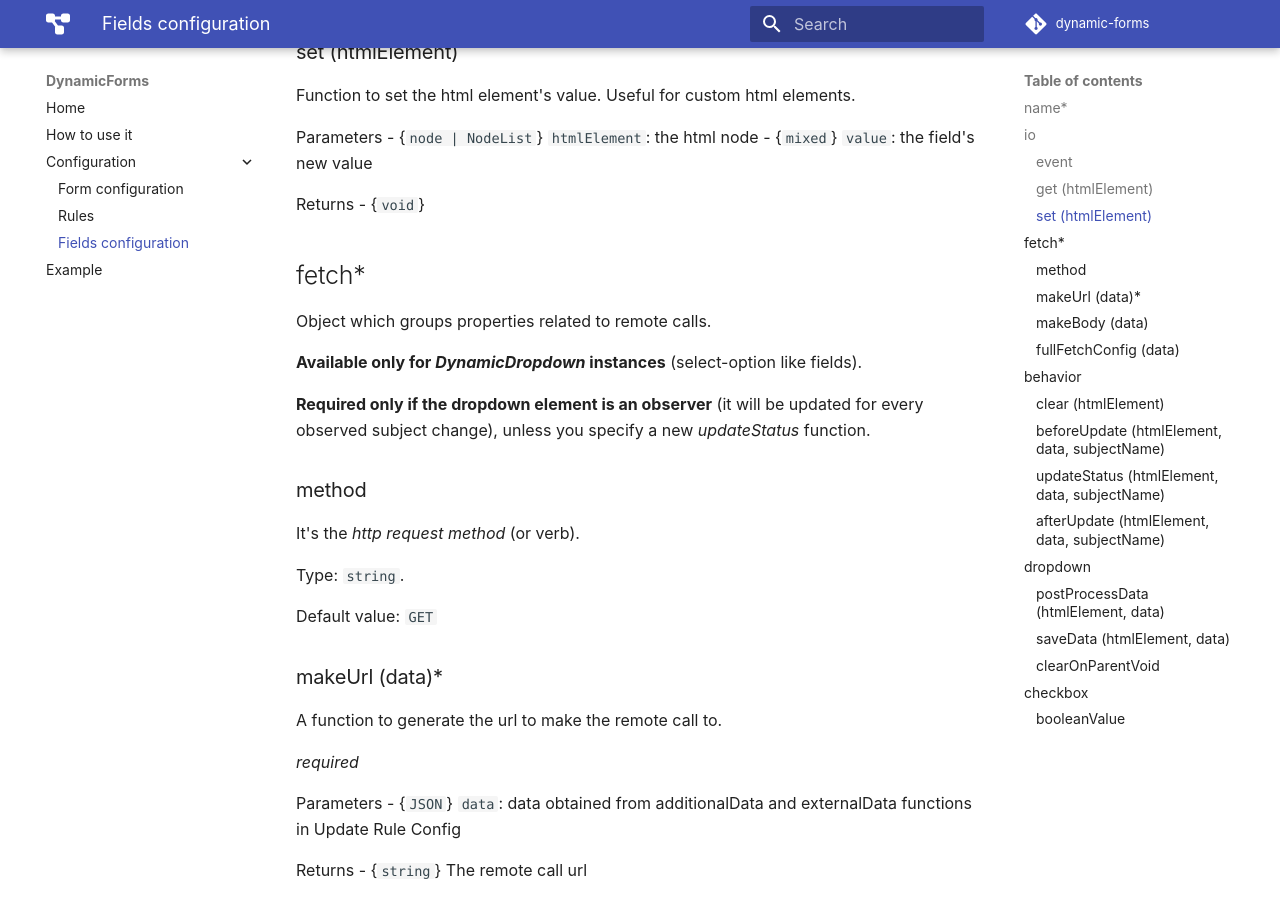
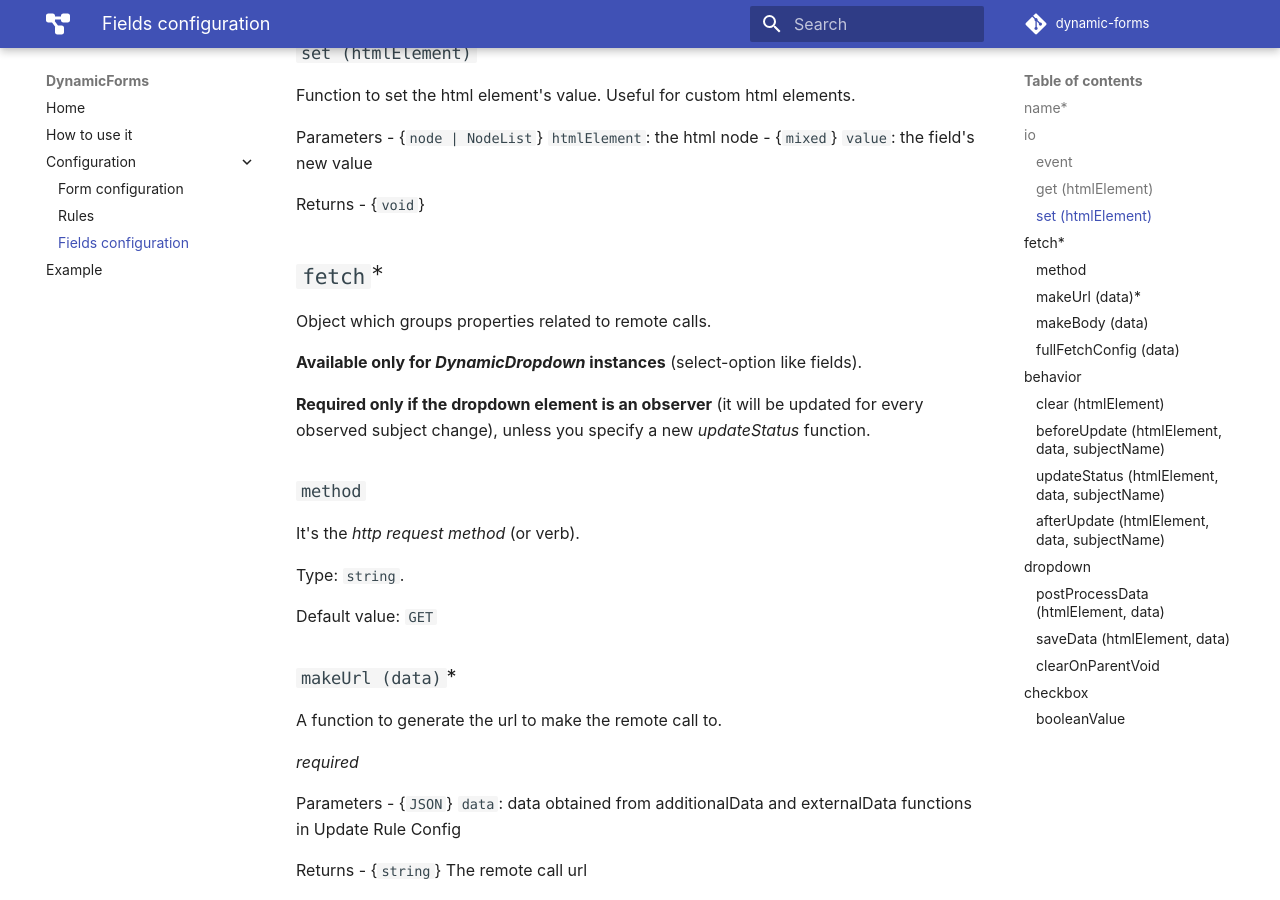
Before and after one commit to simomosi/dynamic-forms, an MkDocs documentation site: the page built from docs/configurations/field-configuration.md, in a window 1280 px wide and 900 px high, scrolled down 1610 px. Built offline with MkDocs 1.6.1 and Material for MkDocs 9.7.7, drawn with Linux system fonts in a browser that asks for light colours; comment, search, counter and statistics services are not loaded.

Commit message:
hilighted properties in docs titles

````diff
--- a/docs/configurations/field-configuration.md
+++ b/docs/configurations/field-configuration.md
@@ -36,18 +36,18 @@ let fieldConfiguration = {
 };
 ```
 
-## name*
+## `name`*
 The html element name.
 
 Type: `string`.
 
 *required*
 
-## io
+## `io`
 Object which groups properties related to field input and output.
 
 
-### event
+### `event`
 The html event which symbolize the Subject's status change (e.g. *change* for a dropdown, *click* for a checkbox...).
 
 It is used to put an event listener which will notify Subject's Observers.
@@ -56,7 +56,7 @@ Type: `string`.
 
 Default value: `change`.
 
-### get (htmlElement)
+### `get (htmlElement)`
 Function to fetch the html element's value. Useful for custom html elements.
 
 Parameters
@@ -65,7 +65,7 @@ Parameters
 Returns
 - {`string`} the field content
 
-### set (htmlElement)
+### `set (htmlElement)`
 Function to set the html element's value. Useful for custom html elements.
 
 Parameters
@@ -75,14 +75,14 @@ Parameters
 Returns
 - {`void`}
 
-## fetch*
+## `fetch`*
 Object which groups properties related to remote calls.
 
 **Available only for *DynamicDropdown* instances** (select-option like fields).
 
 **Required only if the dropdown element is an observer** (it will be updated for every observed subject change), unless you specify a new *updateStatus* function.
 
-### method
+### `method`
 It's the *http request method* (or verb).
 
 Type: `string`.
@@ -90,7 +90,7 @@ Type: `string`.
 Default value: `GET`
 
 
-### makeUrl (data)*
+### `makeUrl (data)`*
 A function to generate the url to make the remote call to.
 
 *required*
@@ -101,7 +101,7 @@ Parameters
 Returns
 - {`string`} The remote call url
 
-### makeBody (data)
+### `makeBody (data)`
 A function to generate the remote call body in the desired method (e.g. JSON.stringify, FormData...).
 
 It's not necessary if the remote call uses the GET request method (parameters need to be placed in the url).
@@ -112,7 +112,7 @@ Parameters
 Returns
 - {`object`} The remote call body
 
-### fullFetchConfig (data)
+### `fullFetchConfig (data)`
 A function to generate the complete Fetch configuration for remote calls.
 
 If this function is defined, the updateStatus default function will ignore *fetch.method* property and *fetch.makeBody* function.
@@ -123,10 +123,10 @@ Parameters
 Returns
 - {`object`} The complete Fetch configuration
 
-## behavior
+## `behavior`
 Object which groups properties related to field behavior.
 
-### clear (htmlElement)
+### `clear (htmlElement)`
 Function to unset the field's current value. Sometimes it is used to clear the field from its content (for input and dropdown types).
 
 Parameters
@@ -136,7 +136,7 @@ Returns
 - {`void`}
 
 
-### beforeUpdate (htmlElement, data, subjectName)
+### `beforeUpdate (htmlElement, data, subjectName)`
 Method called before triggering the field's status update. If return value is *false*, the update is aborted.
 
 Default behavior: nothing. For **DynamicDropdown** elements it clear the field content if *clearOnParentVoid* conditions are satisfied.
@@ -149,7 +149,7 @@ Parameters
 Returns
 - {`boolean`} *false* to abort the update, *true* otherwise
 
-### updateStatus (htmlElement, data, subjectName)
+### `updateStatus (htmlElement, data, subjectName)`
 Method to update the field status. It is useful to update the field's attributes (*display*, *disabled*...) and content.
 
 Default behavior: nothing. For **DynamicDropdown** elements it makes a remote call (using *fetch*), retrieves new date and saves it as *select* new content (*option*).
@@ -162,7 +162,7 @@ Parameters
 Returns
 - {`void`}
 
-### afterUpdate (htmlElement, data, subjectName)
+### `afterUpdate (htmlElement, data, subjectName)`
 Method called after triggering the field's status update.
 
 Parameters
@@ -173,10 +173,10 @@ Parameters
 Returns
 - {`boolean`} (currently) unused
 
-## dropdown
+## `dropdown`
 Object which groups properties related to select-option elements.
 
-### postProcessData (htmlElement, data)
+### `postProcessData (htmlElement, data)`
 Function to process data retrieved by remote call. It is useful for filtering/ordering data.
 
 Parameters
@@ -186,7 +186,7 @@ Parameters
 Returns
 - {`JSON | object[]`} post-processed data
 
-### saveData (htmlElement, data)
+### `saveData (htmlElement, data)`
 Function to phisically save (post-processed) data retrieved by a remote call as html.
 
 Default behavior: saves data as *option* html elements using *value* and *test* properties.
@@ -198,17 +198,17 @@ Parameters
 Returns
 - {`JSON | object[]`} post-processed data (not used)
 
-### clearOnParentVoid
+### `clearOnParentVoid`
 Property which (when `true`) tells to clear field content when subject value is empty instead of triggering a remote call (when `false`).
 
 Type: `boolean`.
 
 Default value: `true`.
 
-## checkbox
+## `checkbox`
 Object which groups properties related to select-option elements.
 
-### booleanValue
+### `booleanValue`
 Property which tells if the field's value is *boolean*.
 
 When *true* the field considers its value as *boolean*, based on the  html `checked` attribute; when *false* it considers its value as *string*, based on the `value` attribute.
````
Also changed, not shown: docs/configurations/form-configuration.md (+8 -8 lines), docs/configurations/rules.md (+6 -6 lines).
